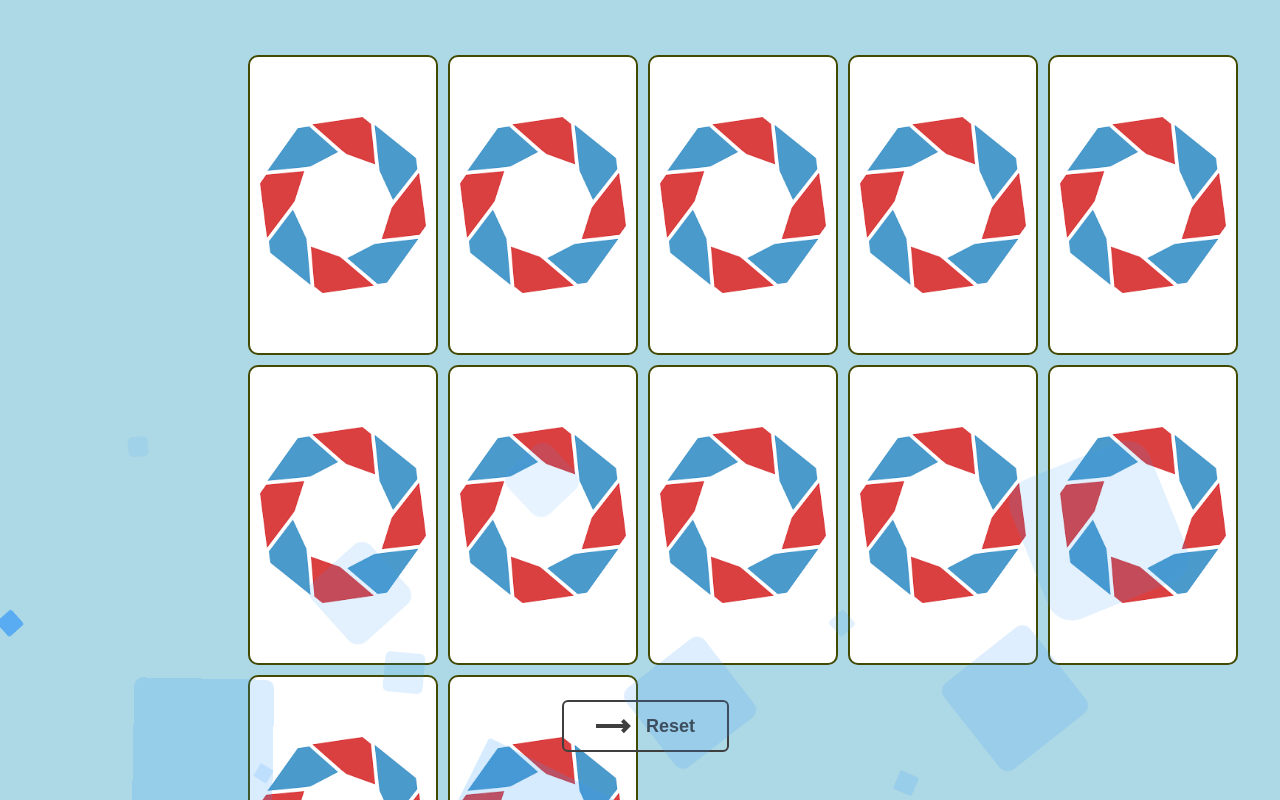
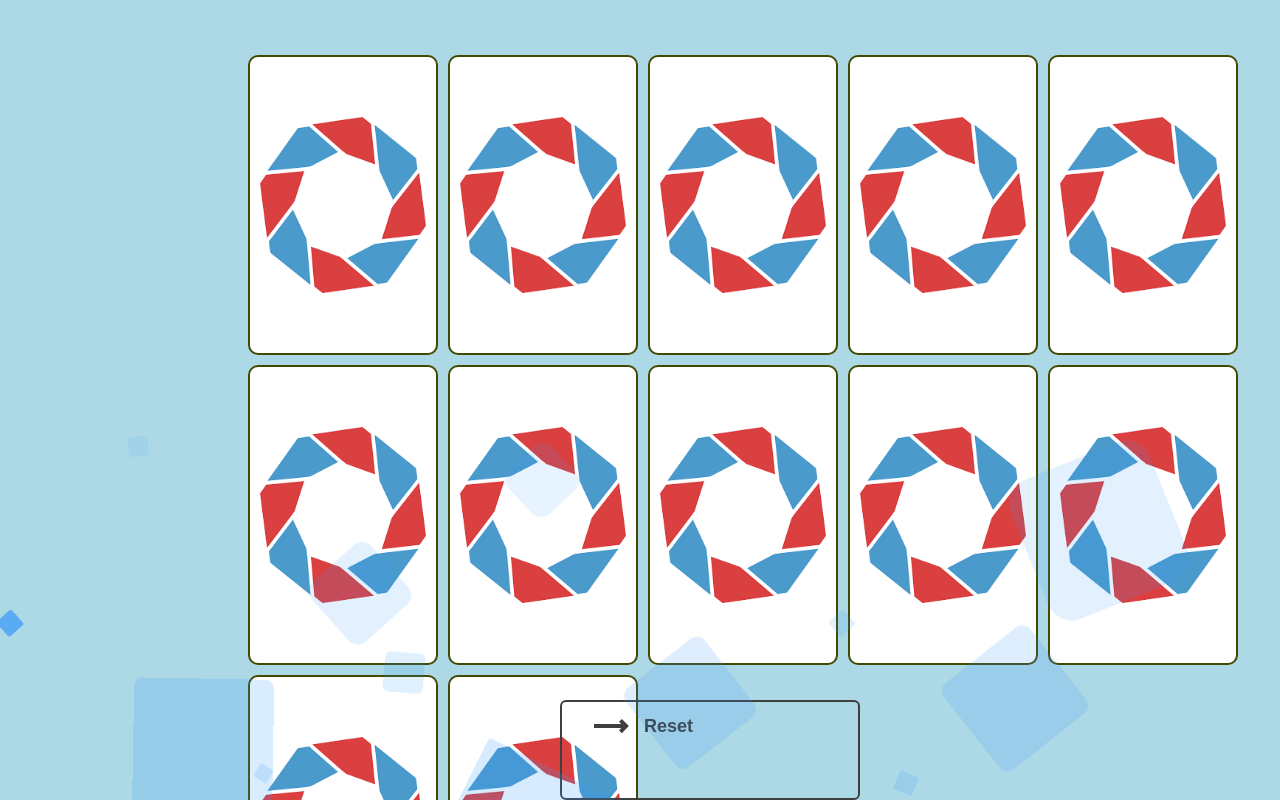
Before and after one commit to MilanMolnar/Codecool_WEB_SI_week4_Bonus, a plain HTML site: page index.html in a window 1280 px wide. Both pictures are taken after a click on the link "Play". Shown: the top 800 px of the page. Drawn offline with Linux system fonts and the light colour scheme.

Commit message:
Update index.html

```diff
--- a/index.html
+++ b/index.html
@@ -78,9 +78,7 @@
         </symbol>
       </defs>
     </svg>
-
-    <div class="resetButton";>
-        <a href="javascript:;" onClick="resetGame()">
+    <a href="javascript:;" onClick="resetGame()" class="resetButton" style="margin-top: 700px; display: none; margin-left: -80px;">
         <svg class="icon-arrow before">
             <use xlink:href="#arrow"></use>
         </svg>
@@ -98,9 +96,8 @@
         </symbol>
     </defs>
     </svg>
-    </div>
      <!-- bubble animation -->
-     <ul class="circles" style="pointer-events:none; ">
+     <ul class="circles" style="pointer-events:none ">
         <li></li>
         <li></li>
         <li></li>
```
Lines whose indentation alone changed are shown as unchanged.
